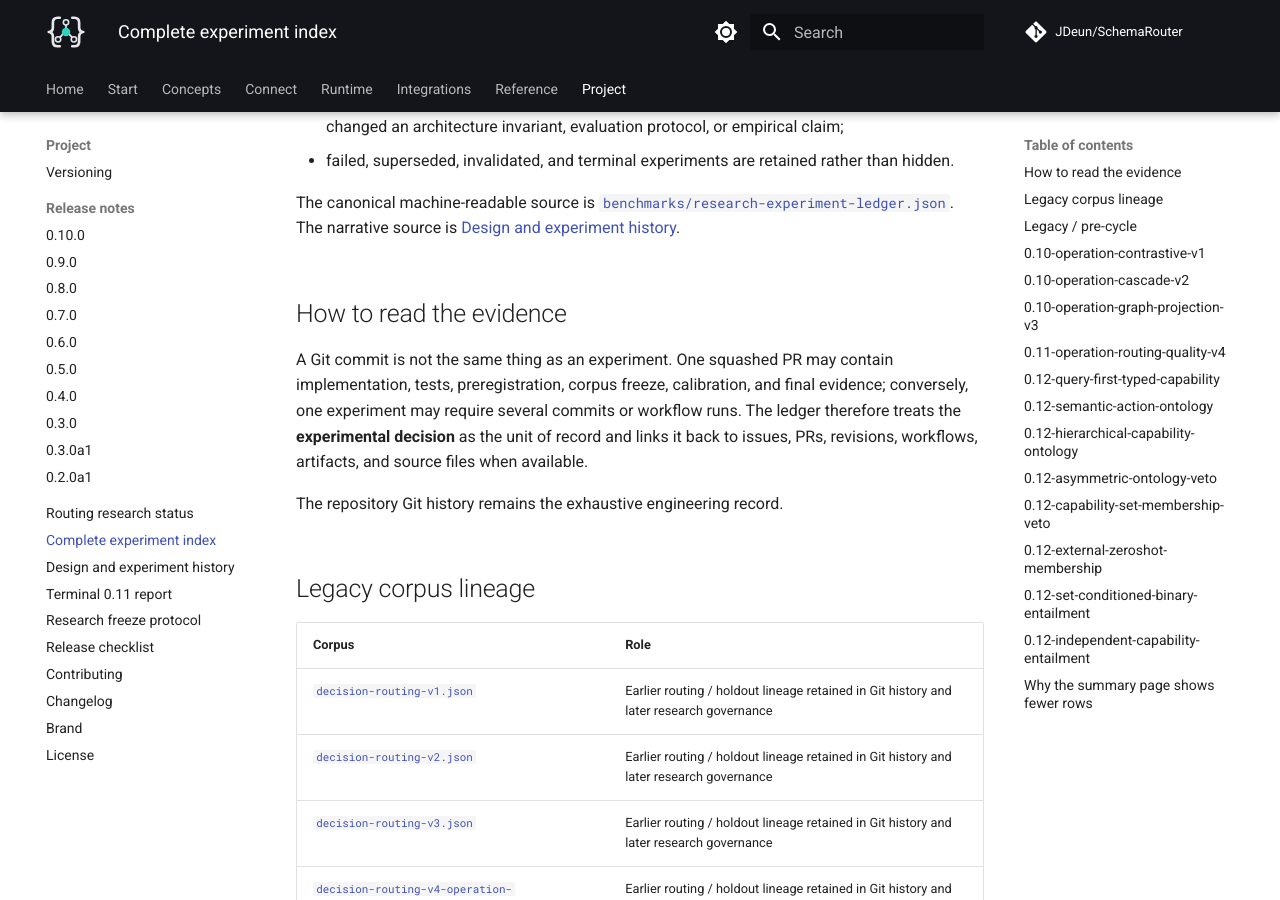
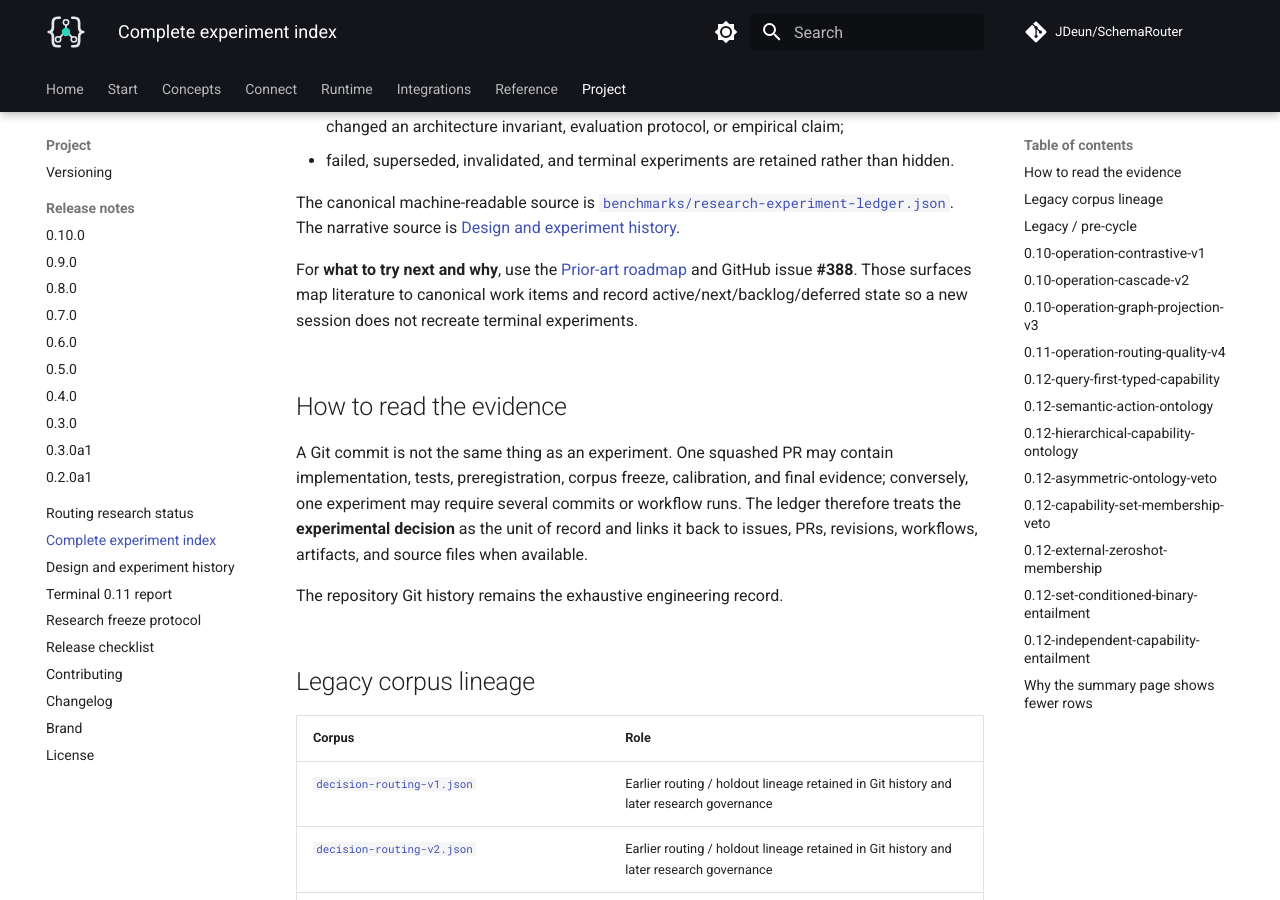
Before and after one commit to JDeun/SchemaRouter, an MkDocs documentation site: the page built from docs/research/experiment-index.md, in a window 1280 px wide and 900 px high, scrolled down 398 px. Built offline with MkDocs 1.6.1 and Material for MkDocs 9.7.7, drawn with Linux system fonts in a browser that asks for light colours; comment, search, counter and statistics services are not loaded.

Commit message:
docs: connect experiment-index.md to prior-art roadmap

```diff
--- a/docs/research/experiment-index.md
+++ b/docs/research/experiment-index.md
@@ -18,6 +18,11 @@ The canonical machine-readable source is
 [`benchmarks/research-experiment-ledger.json`](https://github.com/JDeun/SchemaRouter/blob/main/benchmarks/research-experiment-ledger.json).
 The narrative source is
 [Design and experiment history](design-and-experiment-history.md).
+
+For **what to try next and why**, use the
+[Prior-art roadmap](prior-art-roadmap.md) and GitHub issue **#388**. Those surfaces map literature
+to canonical work items and record active/next/backlog/deferred state so a new session does not
+recreate terminal experiments.
 
 ## How to read the evidence
 
```
